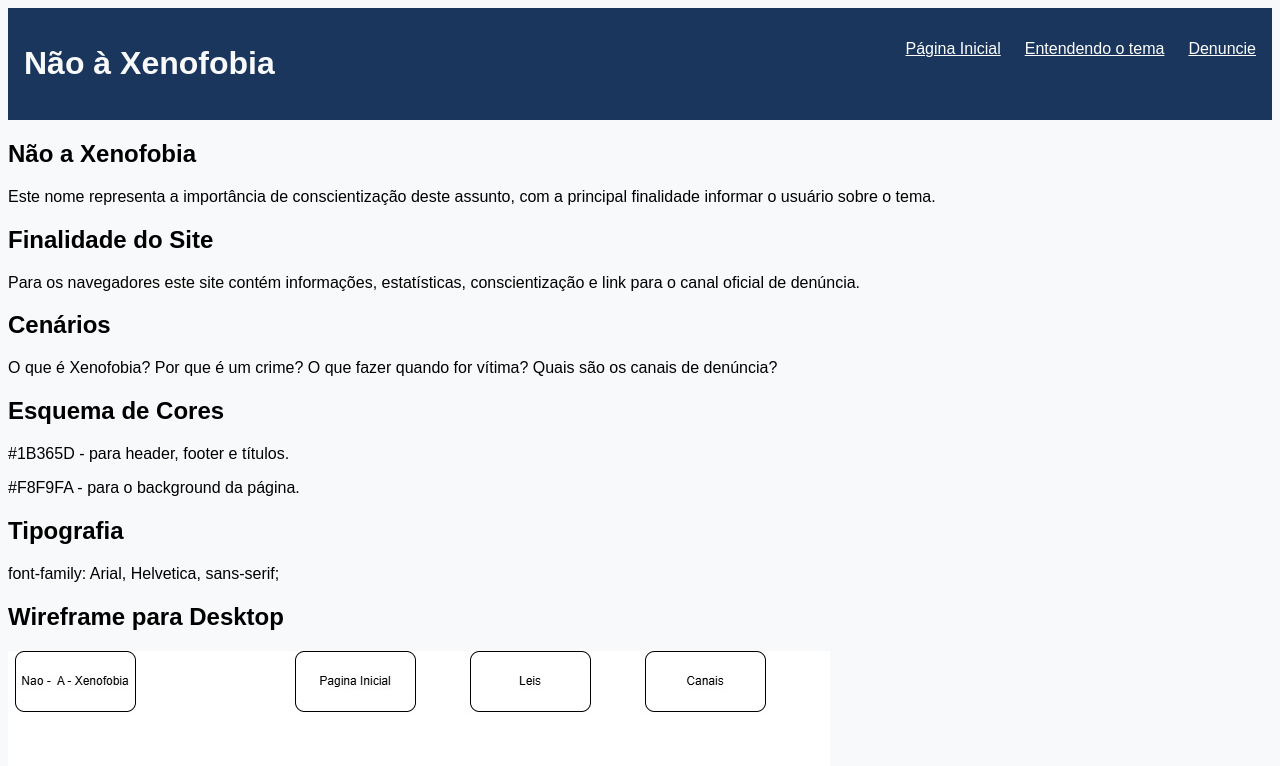
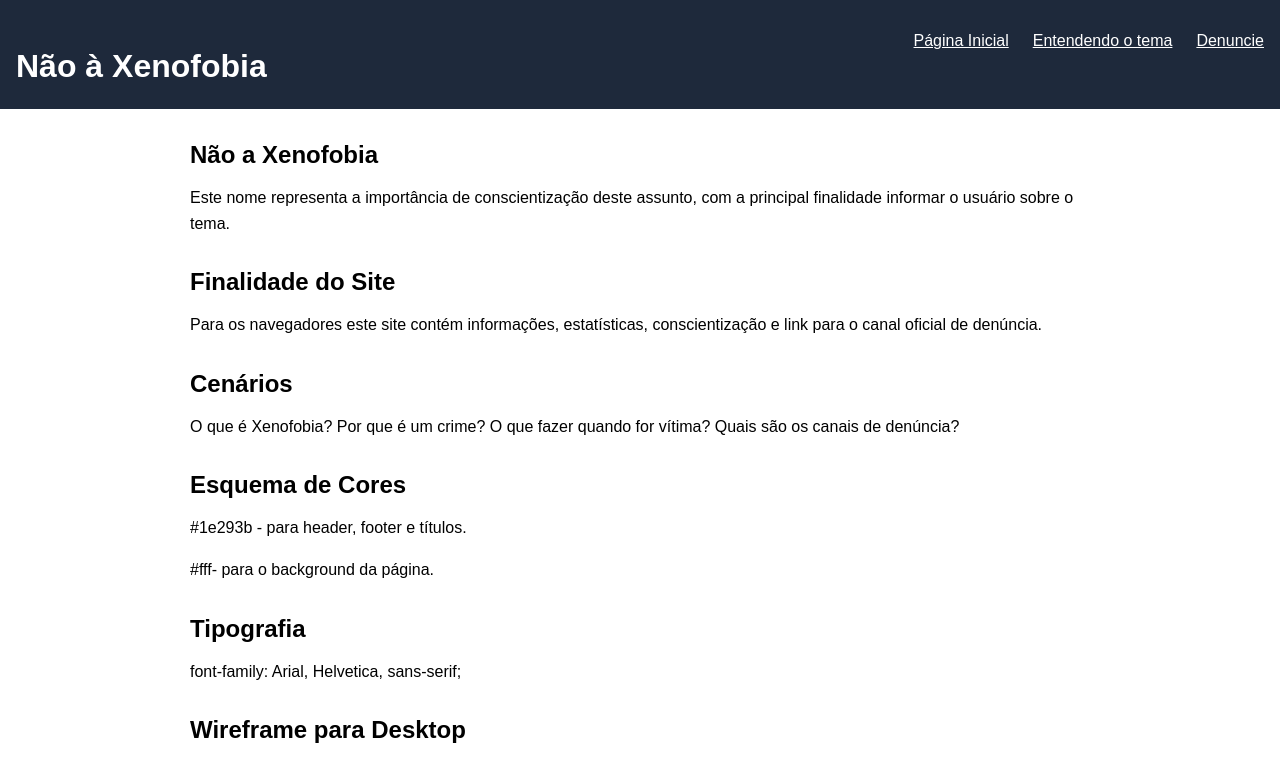
Before and after one commit to WenndelFrade/wdd131, a plain HTML site: page projeto/planejamentodosite.html in a window 1280 px wide. Shown: the top 766 px of the page. Drawn offline with Linux system fonts and the light colour scheme.

Commit message:
atividade semana 05

```diff
--- a/projeto/estilos/planejamentodosite.css
+++ b/projeto/estilos/planejamentodosite.css
@@ -1,14 +1,14 @@
 :root {
-    --cor-primaria:#1B365D ;
-    --cor-fundo: #F8F9FA;
+    --cor-primaria:#1e293b;
+    --cor-fundo: #fff;
     --cor-texto: #000000;
     --cor-cartao: rgba(131, 125, 125, 0.9);
     --fonte-principal: Arial, Helvetica, sans-serif;
 }
 
 header{
-    background-color: #1B365D;
-    color: #F8F9FA;
+    background-color: #1e293b;
+    color: #fff;
     padding: 1rem;
     display: flex;
     justify-content: space-between;
@@ -26,8 +26,8 @@ header{
 color:#fff}
 
 footer{
-    background-color: #1B365D;
-    color: #F8F9FA;
+    background-color: #1e293b;
+    color: #fff;
     padding: 1rem;
     text-align: center;
 
@@ -36,6 +36,29 @@ footer{
 body{
     font-family: var(--fonte-principal);
     background-color: var(--cor-fundo);
-    color: var(--cor-texto)
+    color: var(--cor-texto);
     margin: 0;
 }
+
+
+main {
+    max-width: 900px;
+    margin: 2rem auto;
+    padding: 0 1.5rem;
+}
+
+h1, h2 {
+    margin-top: 2rem;
+    margin-bottom: 0.5rem;
+}
+
+p {
+    margin-bottom: 1rem;
+    line-height: 1.6;
+}
+
+img {
+    margin-top: 1rem;
+    max-width: 100%;
+    height: auto;
+}
--- a/projeto/planejamentodosite.html
+++ b/projeto/planejamentodosite.html
@@ -39,8 +39,8 @@
 
             <section>
             <h2>Esquema de Cores</h2>
-            <p>#1B365D - para header, footer e títulos. </p>
-            <p>#F8F9FA - para o background da página.</p>
+            <p>#1e293b - para header, footer e títulos. </p>
+            <p>#fff- para o background da página.</p>
             </section>
 
             <section>
@@ -65,7 +65,7 @@
         </main>
 
         <footer>
-            <p>&copy; <span id="anoatual"></span> Wenndel Frade - Goiás, Brasil</p>
+            <p>&copy; <span id="anoatual"></span> Cassio Santos - Goiás, Brasil</p>
             <p id="ultimaModificacao"></p>
         </footer>
 </body>
```
Also changed, not shown: projeto/imagens/pagina-inicial-celular.jpg.
